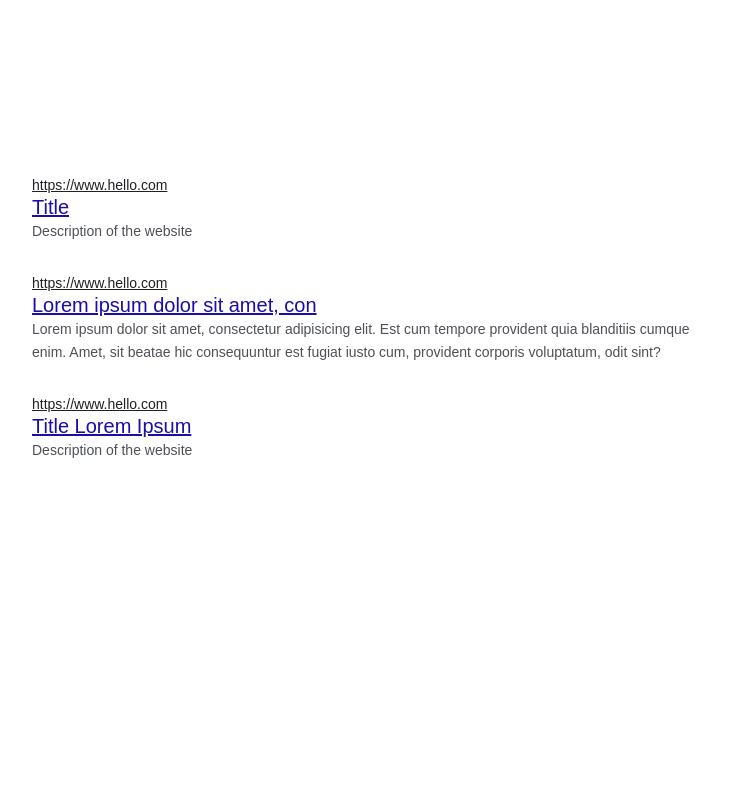
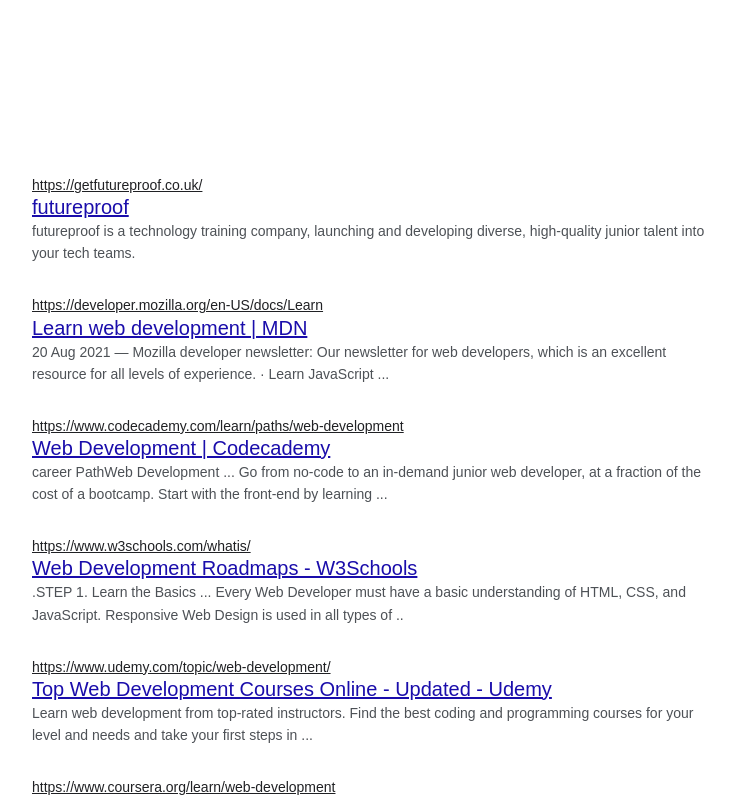
Before and after one commit to eledoro/fp_Google_Challenge, a website with bundled scripts: page client/index.html in a window 1280 px wide. Both pictures are taken after typing "Sample" into the empty fields and a click on the button "Search". Shown: the top 800 px of the page, without its empty margins (118-853 px from the left). Built offline with nearby package versions, Linux system fonts and the light colour scheme.

Commit message:
penultimate push

```diff
--- a/client/index.html
+++ b/client/index.html
@@ -61,21 +61,6 @@
 <!-- ---------search results page ---------- -->
 
 <section id="searchResultPage">
-    <article>
-        <a href="#" class="searchResultLink" target="_blank">https://www.hello.com</a>
-        <a href="#" class="searchResultTitle" target="_blank">Title</a>
-        <p class="searchResultDescr">Description of the website</p>
-    </article>
-    <article>
-      <a href="#" class="searchResultLink" target="_blank">https://www.hello.com</a>
-      <a href="#" class="searchResultTitle" target="_blank">Lorem ipsum dolor sit amet, con</a>
-      <p class="searchResultDescr">Lorem ipsum dolor sit amet, consectetur adipisicing elit. Est cum tempore provident quia blanditiis cumque enim. Amet, sit beatae hic consequuntur est fugiat iusto cum, provident corporis voluptatum, odit sint?</p>
-  </article>
-  <article>
-    <a href="#" class="searchResultLink" target="_blank">https://www.hello.com</a>
-    <a href="#" class="searchResultTitle" target="_blank">Title Lorem Ipsum</a>
-    <p class="searchResultDescr">Description of the website</p>
-</article>
 
 
 </section>
--- a/client/script.js
+++ b/client/script.js
@@ -1,6 +1,7 @@
 //const { response } = require("../server/server");
 
 const randomResultUrl = 'http://localhost:3000/lucky';
+const allResultUrl=  'http://localhost:3000/search'
 
 const searchResults = [
   {id:1, url:'https://getfutureproof.co.uk/', title:'futureproof', description:'futureproof is a technology training company, launching and developing diverse, high-quality junior talent into your tech teams.'},
@@ -38,13 +39,15 @@
  mainPage.style.display = 'none';
  searchResultPage.style.display = 'block';
 
-
-  // to do : fetch all links
+    // to do : fetch all links
   console.log(searchResults)
 
   // to do: render search results page
 
 
+  for (let i=0; i<searchResults.length; i++){
+    addLink(searchResults[i])
+  }
 
 })
 
@@ -59,3 +62,45 @@
   // .then(window.open(response.url, "_blank"))
 
 })
+
+
+
+function addLink(smth){
+    const newLink = createLink(smth)
+    document.getElementById('searchResultPage').appendChild(newLink);
+  }
+
+
+
+
+  function addItem(){
+    const newLink = createLink('should be our json')
+    document.getElementById('searchResultPage').appendChild(newLink);
+  }
+
+  function createLink(item){
+    const newLink = document.createElement('article');
+
+    const a1 = document.createElement('a')
+    a1.textContent = item.url;
+    a1.className = "searchResultLink"
+    a1.href = item.url
+    a1.target = "_blank"
+
+
+    const a2= document.createElement('a')
+    a2.textContent = item.title;
+    a2.className = "searchResultTitle"
+    a2.href = item.url
+    a2.target = "_blank"
+
+    const p= document.createElement('p')
+    p.textContent = item.description;
+    p.className = "searchResultDescr"
+
+
+    newLink.appendChild(a1);
+    newLink.appendChild(a2);
+    newLink.appendChild(p);
+    return newLink
+  }
```
